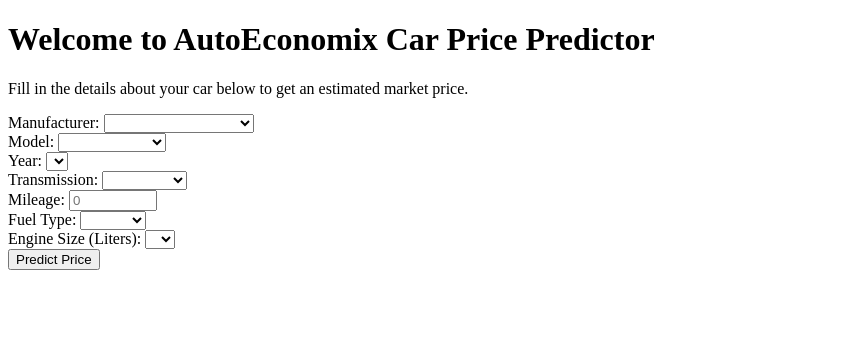
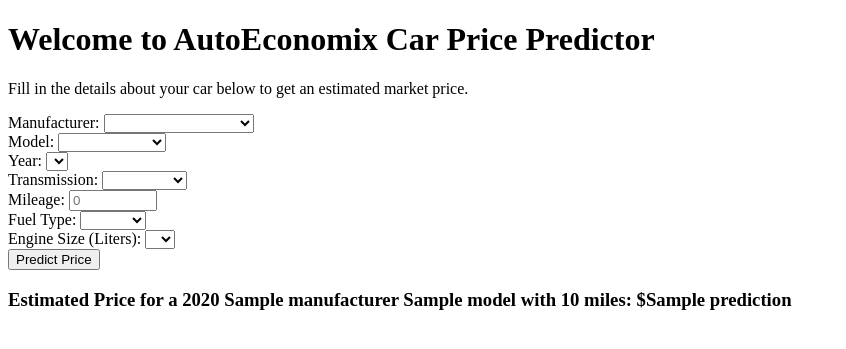
Before and after one commit to T-McKenney/AutoEconomix, a Flask app: template webapp/templates/index.html in a window 1280 px wide. Shown: the top 349 px of the page, without its empty margins (0-846 px from the left). Run offline with Flask 3, Linux system fonts and the light colour scheme; the template is opened without the code that fills it: most values are stand-ins (such as "Sample title", 1, 10 or a date in 2020); lists and menus that the app fills with data are empty; parts of the project's set-up code (start-up, migrations or seed data) failed here and were passed over.

Commit message:
Adds functionality & logic to prediction on form submission. Added basic HTML div to display price prediction.

```diff
--- a/webapp/app.py
+++ b/webapp/app.py
@@ -7,7 +7,8 @@
 print("Current working directory:", os.getcwd())
 app = Flask(__name__, template_folder='templates')
 
-model = pickle.load(open('../Model/model.pkl', 'rb'))
+
+ml_model = pickle.load(open('/Users/tylermckenney/Desktop/AutoEconomix/Model/model.pkl', 'rb'))
 
 data = pd.read_csv('../CarsData.csv')
 manufacturers = data['Manufacturer'].unique().tolist()
@@ -26,12 +27,53 @@
 
 @app.route('/predict', methods=['POST'])
 def predict():
-    print("Predict route was accessed")
-    mileage = request.form.get('mileage', type=int)
-    if mileage is None or not (0 <= mileage <= 300000):
-        return "Invalid mileage. Please enter a value between 0 and 300,000."
+    model = pickle.load(open('/Users/tylermckenney/Desktop/AutoEconomix/Model/model.pkl', 'rb'))
 
-    return "Prediction placeholder"
+    # Collect and prepare input data
+    form_data = {
+        'Manufacturer': [request.form['manufacturer']],
+        'model': [request.form['model']],  # This needs to match your training data's feature name
+        'year': [int(request.form['year'])],
+        'transmission': [request.form['transmission']],
+        'mileage': [int(request.form.get('mileage', 0))],
+        'fuelType': [request.form['fuelType']],
+        'engineSize': [float(request.form['engineSize'])]
+    }
+    input_df = pd.DataFrame(form_data)
+
+    # Load the entire dataset to prepare for dummy variable encoding
+    full_data = pd.read_csv('../CarsData.csv')
+
+    # Append the input_df to full_data to ensure categorical variables are encoded correctly
+    combined = pd.concat([full_data, input_df], sort=False).reset_index(drop=True)
+
+    # Convert categorical variables using get_dummies and drop the first to avoid dummy variable trap
+    combined_encoded = pd.get_dummies(combined, drop_first=True)
+
+    # Separate the last row as input data for prediction
+    input_encoded = combined_encoded.tail(1)
+
+    # Explicitly making a copy of the DataFrame to avoid SettingWithCopyWarning (was experiencing this before this fix)
+    input_encoded = combined_encoded.tail(1).copy()
+
+    # Create a filtered DataFrame with only the required columns
+    required_columns = [col for col in model.feature_names_in_ if col in input_encoded.columns]
+    input_encoded_filtered = input_encoded[required_columns]
+
+    # Adding missing columns with 0s to match the model's training features
+    for column in model.feature_names_in_:
+        if column not in input_encoded_filtered.columns:
+            input_encoded_filtered[column] = 0
+
+    # Reorder columns to match the training data
+    input_encoded_final = input_encoded_filtered[model.feature_names_in_]
+
+    # Predict
+    predicted_price = model.predict(input_encoded_final)
+
+    return render_template('index.html', manufacturers=manufacturers, models=models, min_year=min_year,
+                           max_year=max_year, engine_sizes=engine_sizes, prediction=round(predicted_price[0], 2), year=request.form['year'], manufacturer=request.form['manufacturer'],
+                       model=request.form['model'], mileage=request.form['mileage'])
 
 
 if __name__ == "__main__":
--- a/webapp/templates/index.html
+++ b/webapp/templates/index.html
@@ -12,7 +12,7 @@
 
     <label for="manufacturer">Manufacturer:</label>
     <select id="manufacturer" name="manufacturer" required>
-        <option value="" disabled selected> </option>
+        <option value="" disabled selected></option>
         {% for manufacturer in manufacturers %}
         <option value="{{ manufacturer }}">{{ manufacturer }}</option>
         {% endfor %}
@@ -20,7 +20,7 @@
 
     <label for="model">Model:</label>
     <select id="model" name="model" required>
-        <option value="" disabled selected> </option>
+        <option value="" disabled selected></option>
         {% for model in models %}
         <option value="{{ model }}">{{ model }}</option>
         {% endfor %}
@@ -28,7 +28,7 @@
 
     <label for="year">Year:</label>
     <select id="year" name="year" required>
-        <option value="" disabled selected> </option>
+        <option value="" disabled selected></option>
         {% for year in range(min_year, max_year + 1) %}
         <option value="{{ year }}">{{ year }}</option>
         {% endfor %}
@@ -36,7 +36,7 @@
 
     <label for="transmission">Transmission:</label>
     <select id="transmission" name="transmission" required>
-        <option value="" disabled selected> </option>
+        <option value="" disabled selected></option>
         <option value="Manual">Manual</option>
         <option value="Automatic">Automatic</option>
         <option value="Semi-Auto">Semi-Auto</option>
@@ -48,7 +48,7 @@
 
     <label for="fuelType">Fuel Type:</label>
     <select id="fuelType" name="fuelType" required>
-        <option value="" disabled selected> </option>
+        <option value="" disabled selected></option>
         <option value="Diesel">Diesel</option>
         <option value="Petrol">Petrol</option>
         <option value="Electric">Electric</option>
@@ -58,7 +58,7 @@
 
     <label for="engineSize">Engine Size (Liters):</label>
     <select id="engineSize" name="engineSize" required>
-        <option value="" disabled selected> </option>
+        <option value="" disabled selected></option>
         {% for size in engine_sizes %}
         <option value="{{ size }}">{{ size }}</option>
         {% endfor %}
@@ -67,8 +67,15 @@
     <input type="submit" value="Predict Price">
 </form>
 
-<div id="prediction">
 
+</div>
+
+<div>
+    <div id="prediction">
+        {% if prediction %}
+        <h3>Estimated Price for a {{ year }} {{ manufacturer }} {{ model }} with {{ mileage }} miles: ${{ prediction }}</h3>
+        {% endif %}
+    </div>
 </div>
 </body>
 </html>
```
